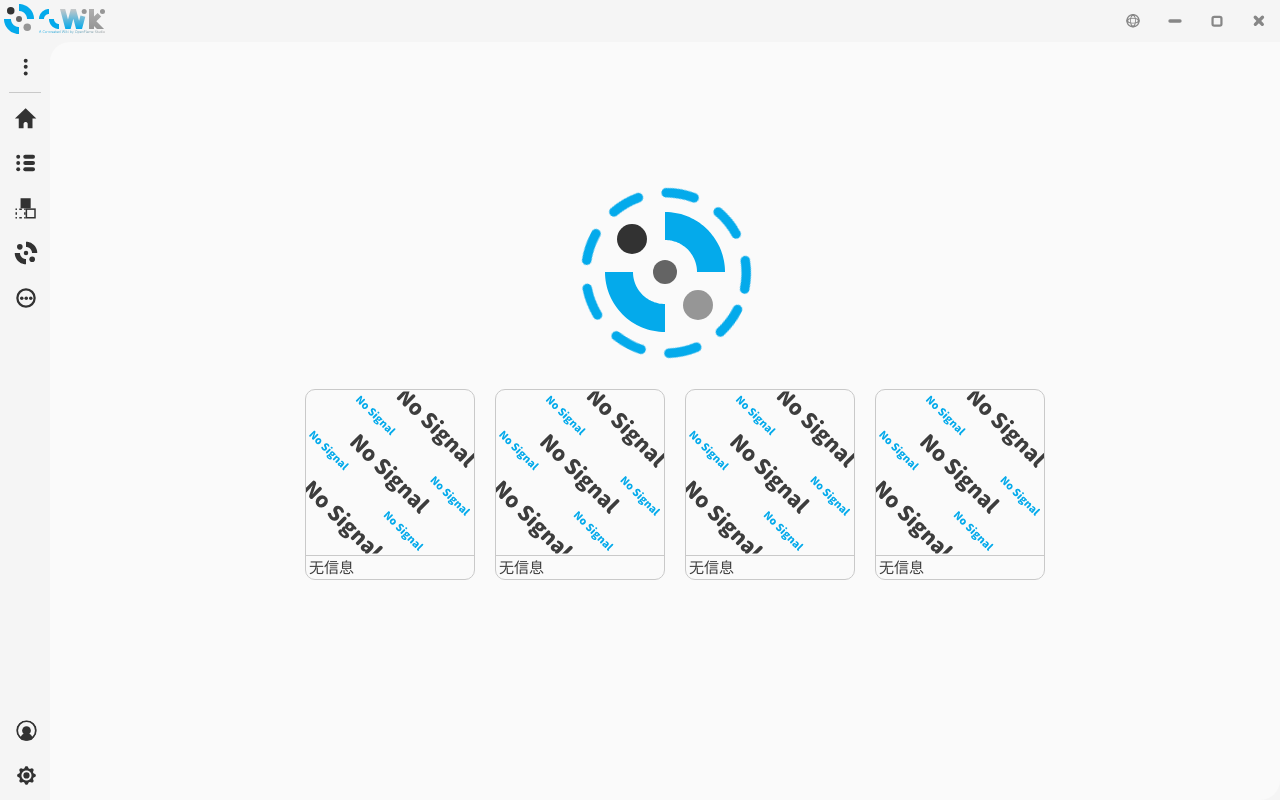
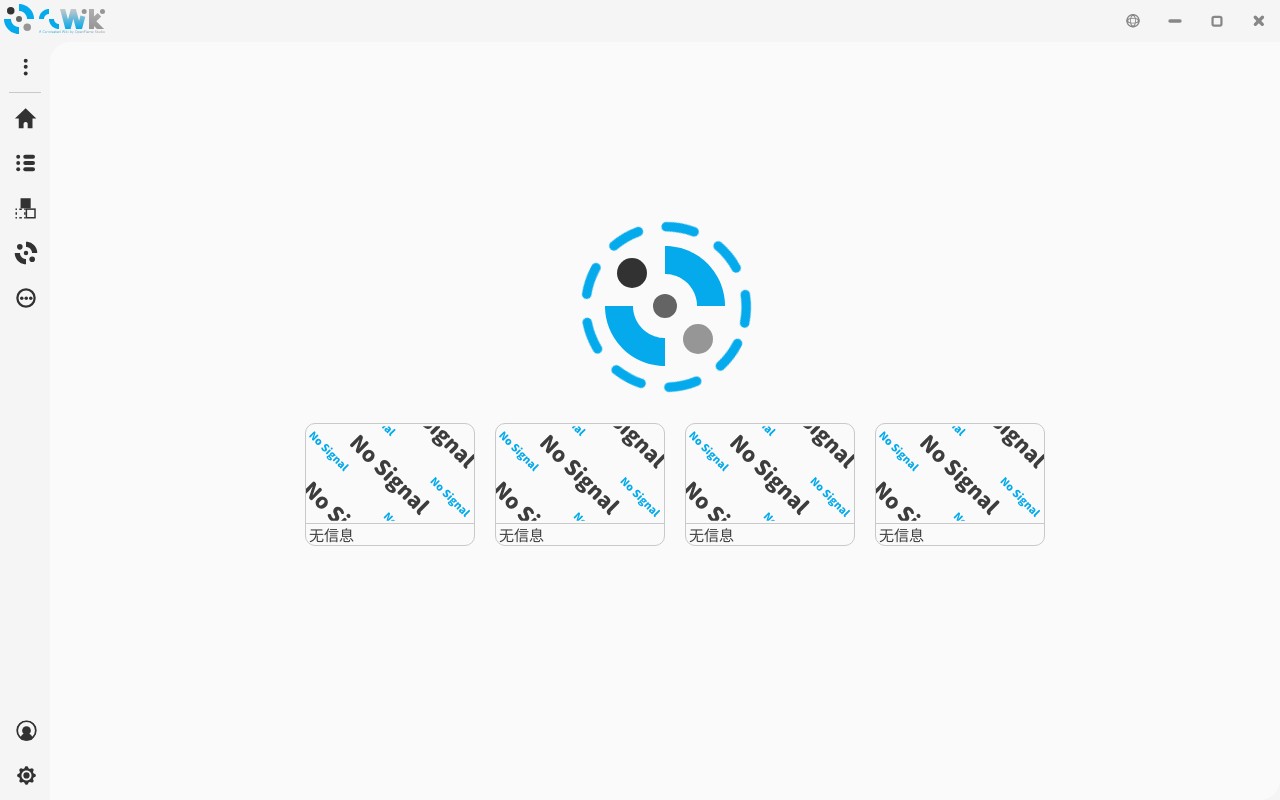
Before and after one commit to StellarNexusNetwork/ccwiki, a Vue app: page / in a window 1280 px wide. Built offline with nearby package versions, Linux system fonts and the light colour scheme; a web font is replaced by a local one.

Commit message:
feat: 更新了无信息提示的图片资源

```diff
--- a/src/views/HomeView.vue
+++ b/src/views/HomeView.vue
@@ -7,22 +7,22 @@
             </div>
             <div class='newsList'>
                 <div class="newsDiv" style="margin-right: 0px;">
-                    <img class='image' src="/static/home/svg/NotFind.svg" alt='' draggable="false">
+                    <img class='image' src="/static/home/svg/NotFind_bg.svg" alt='' draggable="false">
                     <div class="text">无信息</div>
                     <!-- <div class="mainText">暂无信息</div> -->
                 </div>
                 <div class="newsDiv">
-                    <img class='image' src="/static/home/svg/NotFind.svg" alt='' draggable="false">
+                    <img class='image' src="/static/home/svg/NotFind_bg.svg" alt='' draggable="false">
                     <div class="text">无信息</div>
                     <!-- <div class="mainText">暂无信息</div> -->
                 </div>
                 <div class="newsDiv">
-                    <img class='image' src="/static/home/svg/NotFind.svg" alt='' draggable="false">
+                    <img class='image' src="/static/home/svg/NotFind_bg.svg" alt='' draggable="false">
                     <div class="text">无信息</div>
                     <!-- <div class="mainText">暂无信息</div> -->
                 </div>
                 <div class="newsDiv">
-                    <img class='image' src="/static/home/svg/NotFind.svg" alt='' draggable="false">
+                    <img class='image' src="/static/home/svg/NotFind_bg.svg" alt='' draggable="false">
                     <div class="text">无信息</div>
                     <!-- <div class="mainText">暂无信息</div> -->
                 </div>
```
Also changed, not shown: public/static/home/svg/NotFind_bg.svg (added).
